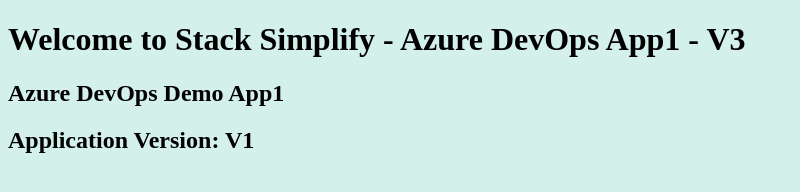
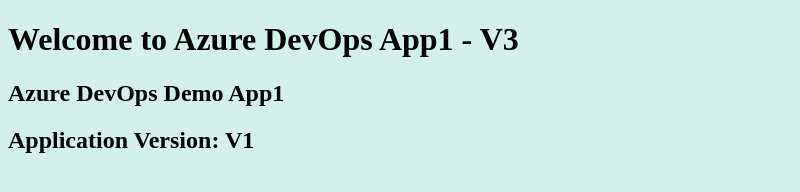
Before and after one commit to rohitreddynagareddy/azure-devops-github-acr-aks-app1, a plain HTML site: page index.html in a window 1280 px wide. Shown: the whole page, without its empty margins (0-800 px from the left). Drawn offline with Linux system fonts and the light colour scheme.

Commit message:
Update index.html

```diff
--- a/index.html
+++ b/index.html
@@ -1,7 +1,7 @@
 <!DOCTYPE html>
 <html>
    <body style="background-color:rgb(212, 240, 234);">
-      <h1>Welcome to Stack Simplify - Azure DevOps App1 - V3</h1>
+      <h1>Welcome to Azure DevOps App1 - V3</h1>
       <h2>Azure DevOps Demo App1</h2>
       <h2>Application Version: V1</h2>
    </body>
```
